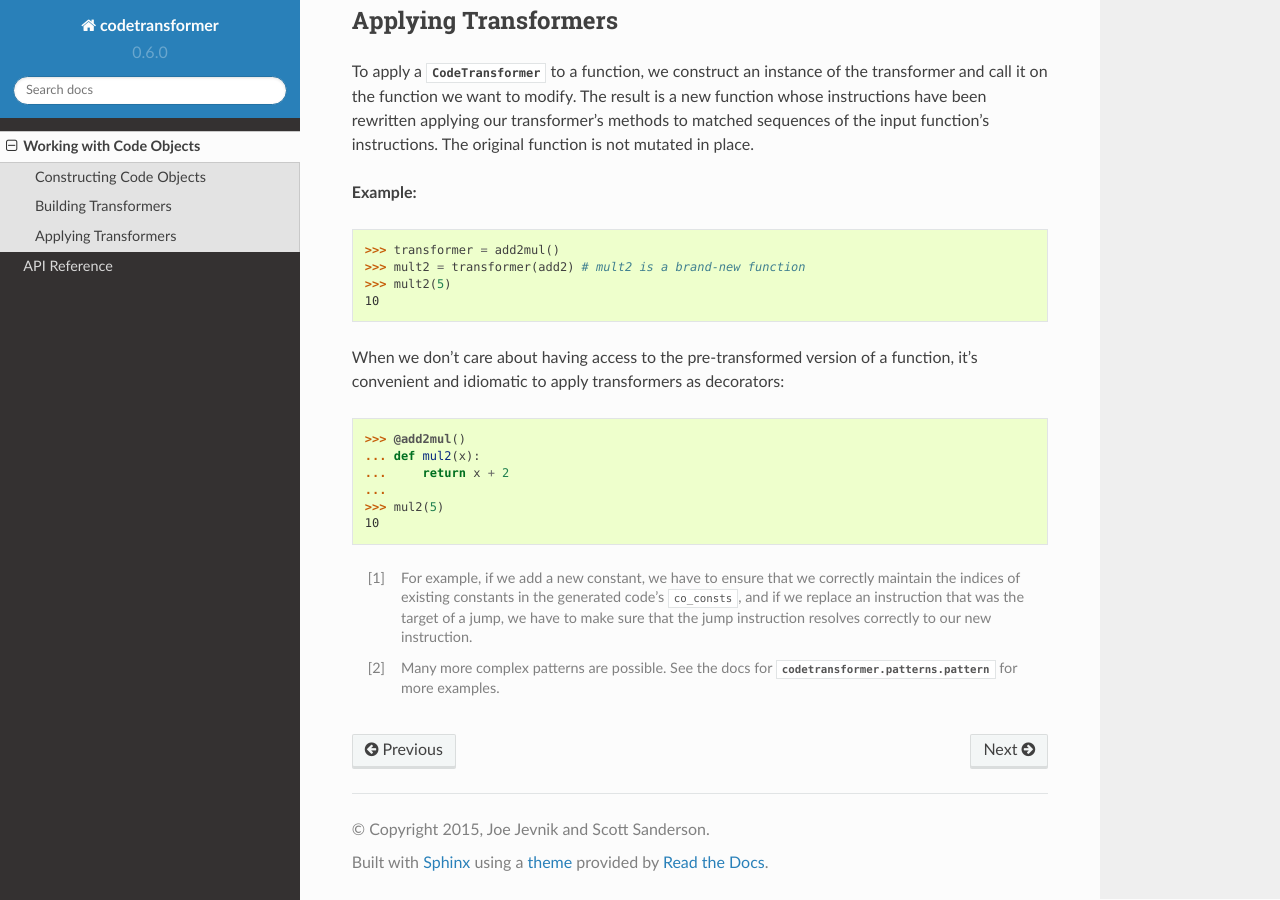
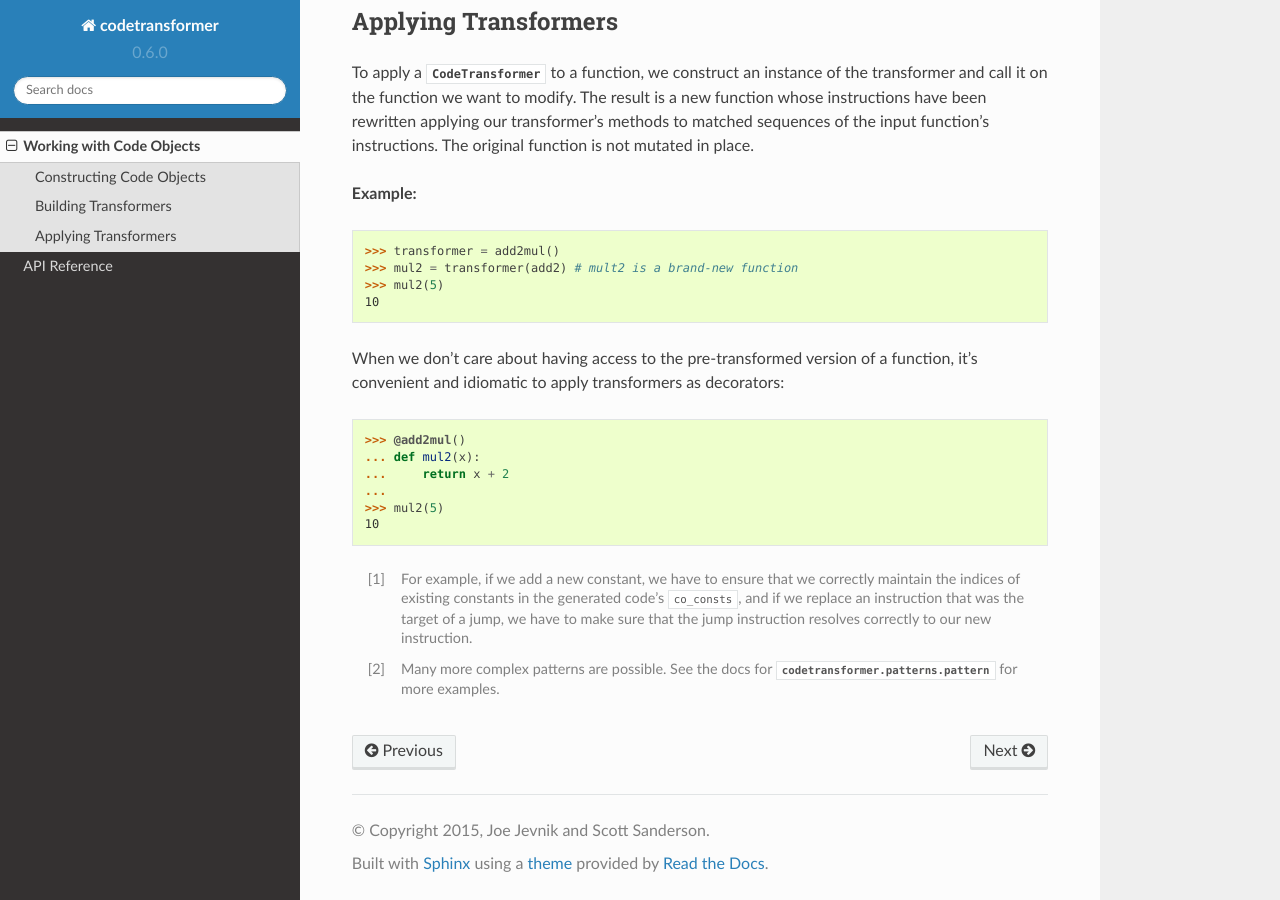
Before and after one commit to llllllllll/codetransformer, a Sphinx documentation site: the page built from docs/source/code-objects.rst, in a window 1280 px wide and 900 px high, scrolled down 1682 px. Built offline with Sphinx 7.4.7 and the Read the Docs theme 2.0.0, drawn with Linux system fonts in a browser that asks for light colours.

Commit message:
DOC: Minor corrections.

```diff
--- a/docs/source/code-objects.rst
+++ b/docs/source/code-objects.rst
@@ -5,7 +5,7 @@
 The :class:`~codetransformer.code.Code` type is the foundational abstraction in
 ``codetransformer``.  It provides high-level APIs for working with
 logically-grouped sets of instructions and for converting to and from CPython's
-native `code` type.
+native :class:`code <types.CodeType>` type.
 
 Constructing Code Objects
 =========================
@@ -99,8 +99,8 @@
 .. code-block:: python
 
   >>> transformer = add2mul()
-  >>> mult2 = transformer(add2) # mult2 is a brand-new function
-  >>> mult2(5)
+  >>> mul2 = transformer(add2) # mult2 is a brand-new function
+  >>> mul2(5)
   10
 
 When we don't care about having access to the pre-transformed version of a
```
